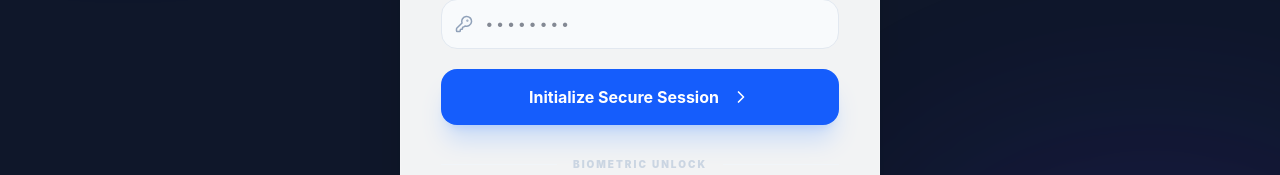
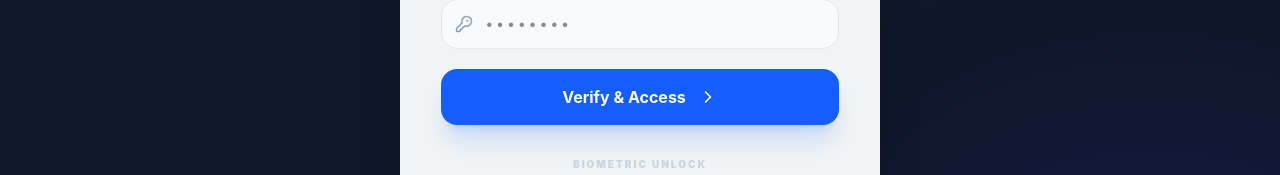
Before and after one commit to abbasaziz121/DG-M-E-, a React (Vite) app: page / in a window 1280 px wide. Shown: the part 477-652 px from the top of the page. Built offline with nearby package versions, Linux system fonts and the light colour scheme.

Commit message:
feat: Improve auth button text
Update button labels in the authentication form to be more descriptive and action-oriented. "Initialize Secure Session" is changed to "Verify & Access", and "Active Personnel Profile" is changed to "Register Official Account".

```diff
--- a/src/App.tsx
+++ b/src/App.tsx
@@ -590,7 +590,7 @@ export default function App() {
                   type="submit"
                   className="w-full py-4 mt-4 bg-blue-600 hover:bg-blue-700 text-white rounded-2xl font-bold transition-all shadow-xl shadow-blue-500/20 flex items-center justify-center gap-3 active:scale-[0.98]"
                 >
-                  <span>{authMode === 'login' ? 'Initialize Secure Session' : 'Active Personnel Profile'}</span>
+                  <span>{authMode === 'login' ? 'Verify & Access' : 'Register Official Account'}</span>
                   <ChevronRight size={20} />
                 </button>
               </form>
```
